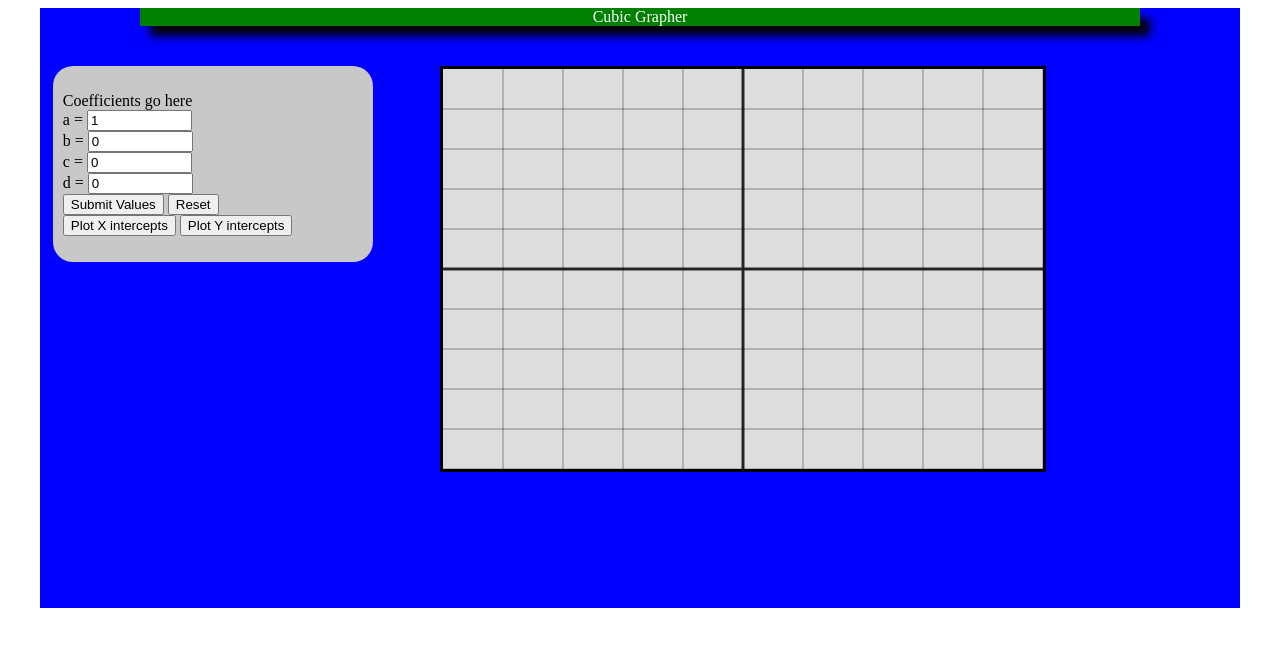
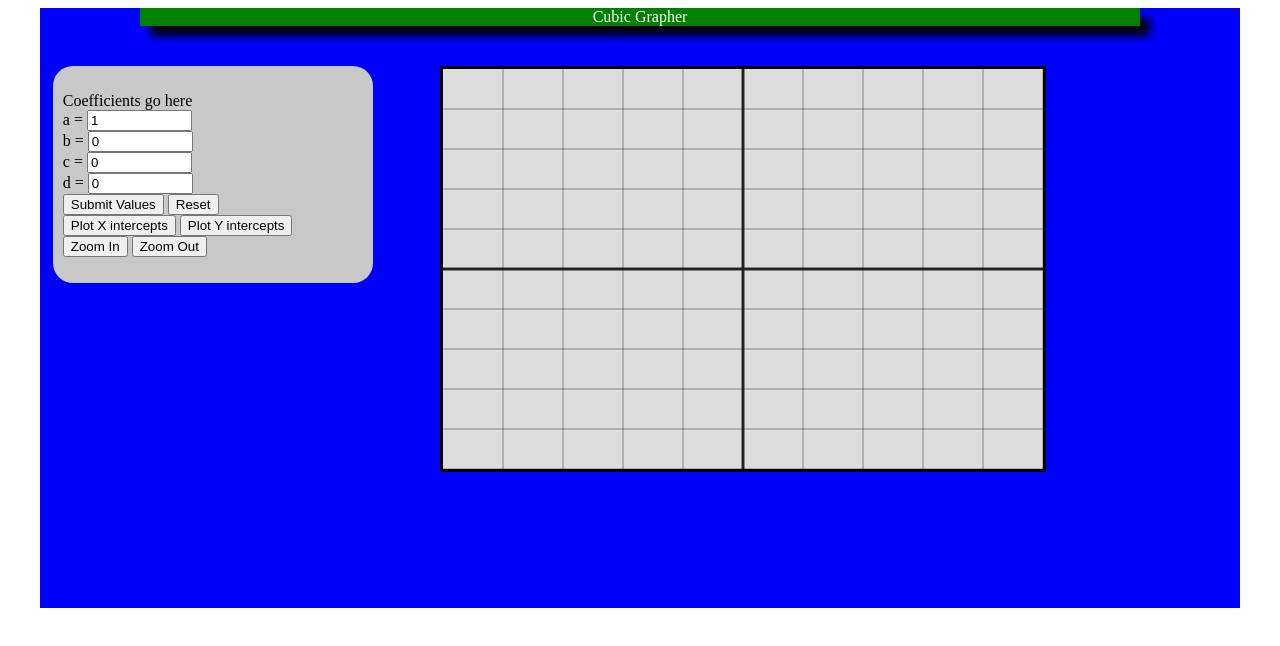
Before and after one commit to gusmeyer14/CubicSolverBeta, a plain HTML site: page index.html in a window 1280 px wide. Drawn offline with nearby package versions, Linux system fonts and the light colour scheme.

Commit message:
Update index.html

```diff
--- a/index.html
+++ b/index.html
@@ -66,8 +66,8 @@
 				<button onclick="reset()">Reset</button><br>
 				<button onclick="plotXint()">Plot X intercepts</button>
 				<button onclick="plotYint()">Plot Y intercepts</button><br>
-				<!--<button onclick="zoomIN()">Zoom In</button>
-				<button onclick="zoomOUT()">Zoom Out</button>-->
+				<button onclick="zoomIN()">Zoom In</button>
+				<button onclick="zoomOUT()">Zoom Out</button>
 			</p>
 		</div>
 		<div id="answers">
```
